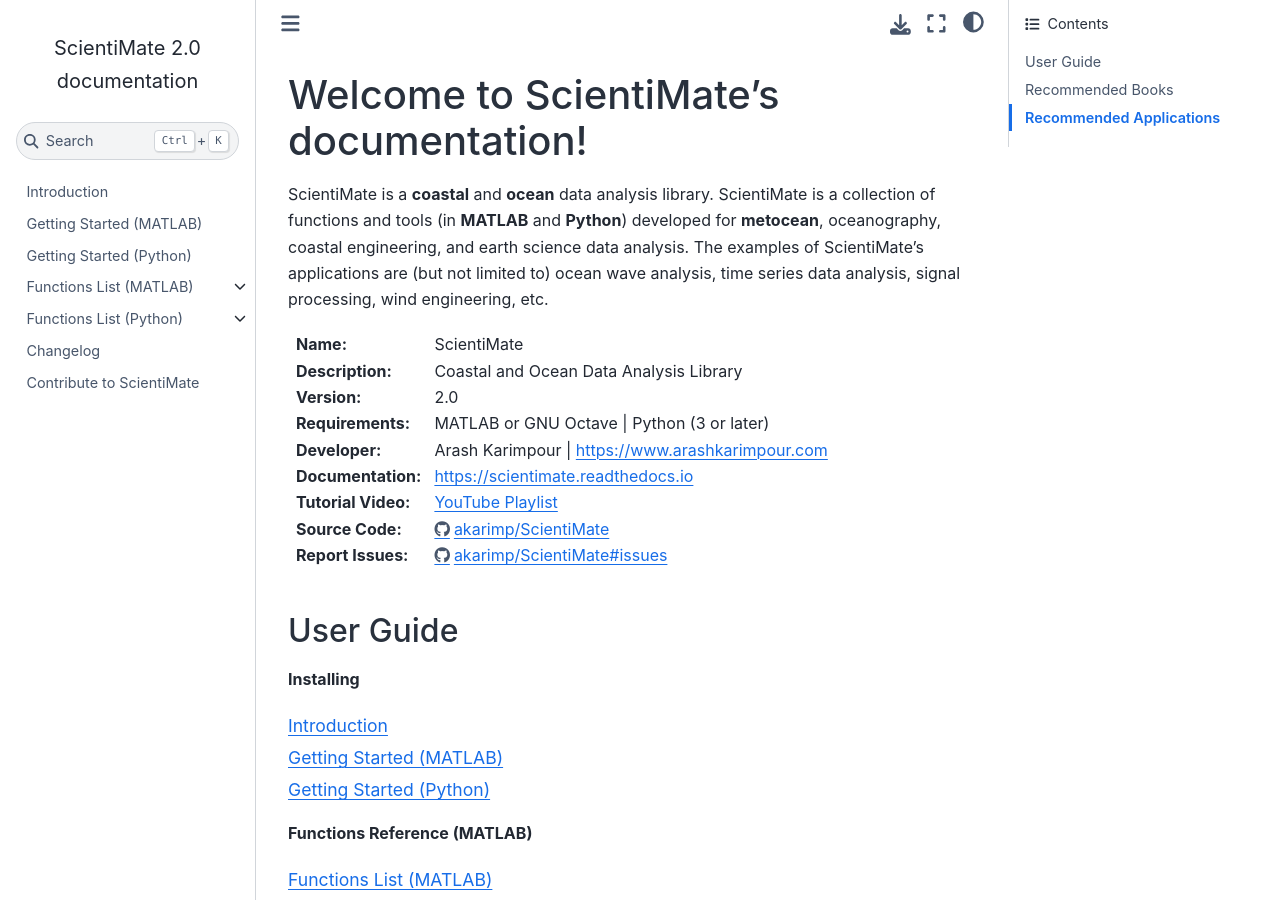
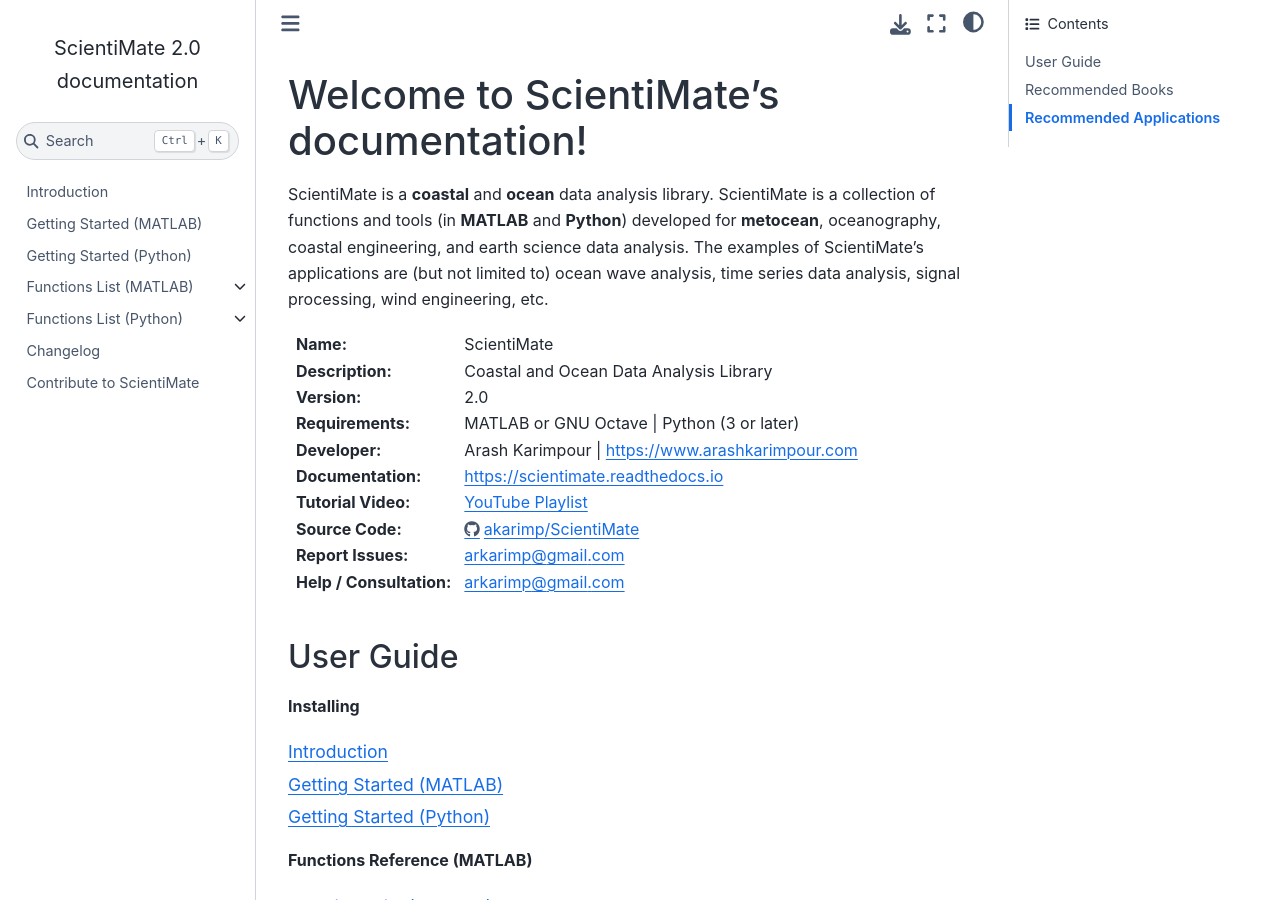
Before and after one commit to akarimp/ScientiMate, a Sphinx documentation site: the page built from docs/index.rst, in a window 1280 px wide and 900 px high. Built offline with Sphinx 7.4.7 and the Sphinx Book theme 1.1.4, drawn with Linux system fonts in a browser that asks for light colours; pages that are not in the unit, such as notebooks, are missing from menus.

Commit message:
Update index.rst

```diff
--- a/docs/index.rst
+++ b/docs/index.rst
@@ -20,7 +20,8 @@
 :Documentation: https://scientimate.readthedocs.io
 :Tutorial Video: `YouTube Playlist <https://www.youtube.com/playlist?list=PLcrFHi9M_GZRTCshcgujlK7y5ZPim6afM>`_
 :Source Code: https://github.com/akarimp/ScientiMate
-:Report Issues: https://github.com/akarimp/ScientiMate/issues
+:Report Issues: arkarimp@gmail.com
+:Help / Consultation: arkarimp@gmail.com
 
 User Guide
 ----------
```
